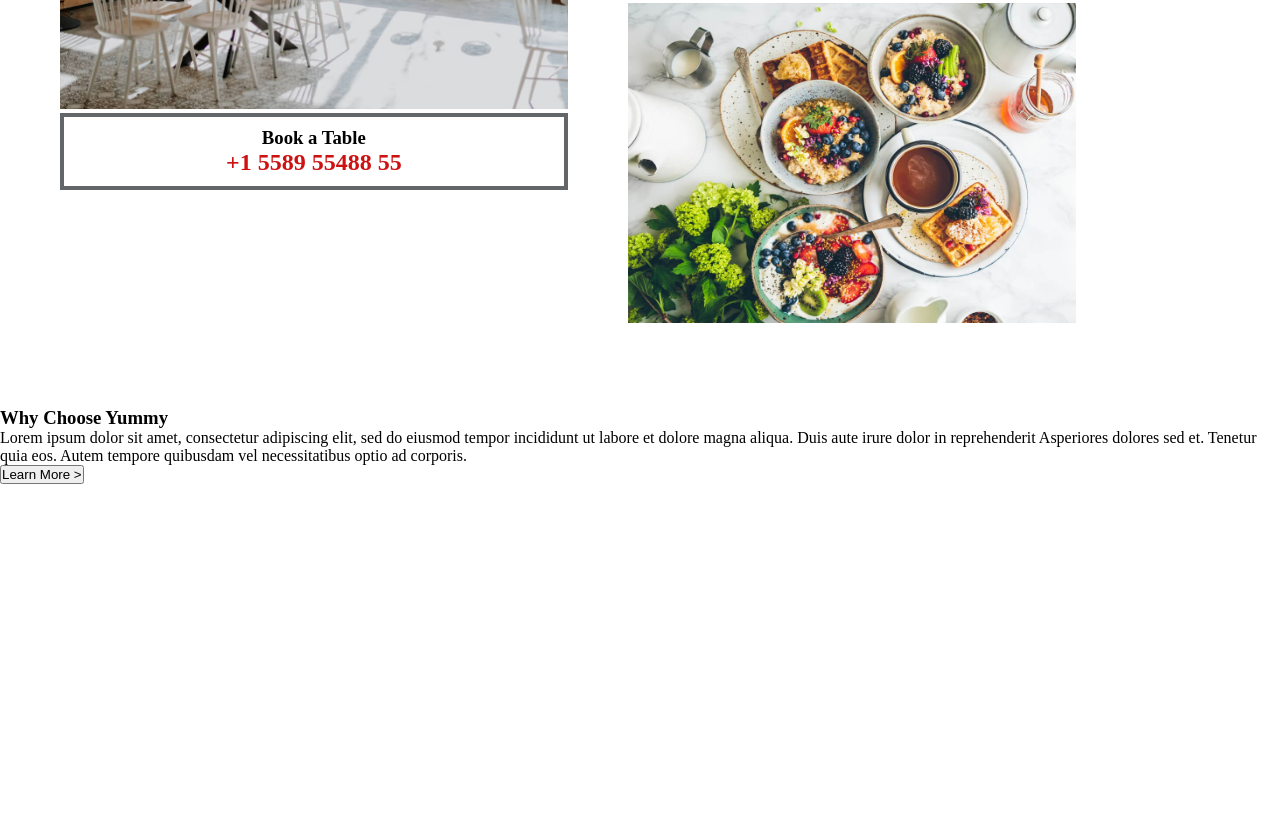
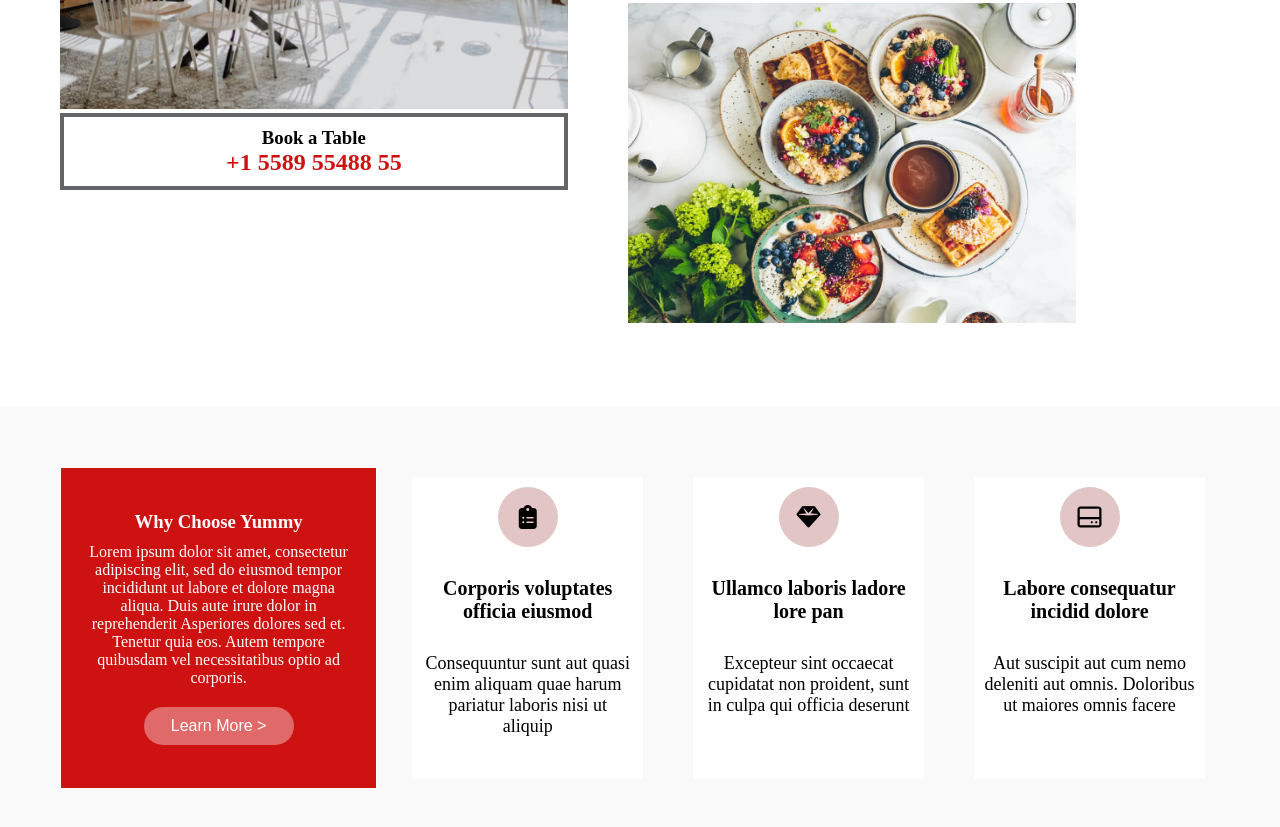
Before and after one commit to Achraf-Errabbaa/JavaScript_DOM_Final_Project_Achraf-Errabbaa, a website: page index.html in a window 1280 px wide. Shown: the part 1743-2570 px from the top of the page. Before the commit the page ends 2227 px from the top, so only its background shows below. Drawn offline with Linux system fonts and the light colour scheme.

Commit message:
why section done

```diff
--- a/index.html
+++ b/index.html
@@ -89,15 +89,34 @@
 </div>
 </section>
 
-<section>
-    <div>
+<section class="why-section">
+    <div class="container">
         <div class="why-yummy">
             <h3>Why Choose Yummy</h3>
             <p>Lorem ipsum dolor sit amet, consectetur adipiscing elit, sed do eiusmod tempor incididunt ut labore et dolore magna aliqua. Duis aute irure dolor in reprehenderit Asperiores dolores sed et. Tenetur quia eos. Autem tempore quibusdam vel necessitatibus optio ad corporis.</p>
             <button>Learn More ></button>
         </div>
+        <div class="infos">
+            <div class="info">
+                <i class="fa-solid fa-clipboard-list"></i>
+                <h4>Corporis voluptates officia eiusmod</h4>
+                <p>Consequuntur sunt aut quasi enim aliquam quae harum pariatur laboris nisi ut aliquip</p>
+            </div>
+
+            <div class="info">
+                <i class="fa-solid fa-gem"></i>
+                <h4>Ullamco laboris ladore lore pan</h4>
+                <p>Excepteur sint occaecat cupidatat non proident, sunt in culpa qui officia deserunt</p>
+            </div>
+            <div class="info">
+                <i class="fa-regular fa-hard-drive"></i>
+                <h4>Labore consequatur incidid dolore</h4>
+                <p>Aut suscipit aut cum nemo deleniti aut omnis. Doloribus ut maiores omnis facere</p>
+            </div>
+        </div>
     </div>
 </section>
+
 
 
     <script src="./public/js/app.js"></script>
--- a/public/css/why-yummy.css
+++ b/public/css/why-yummy.css
@@ -0,0 +1,93 @@
+
+.why-section {
+    padding: 50px;
+    display: flex;
+    justify-content: center;
+    flex-wrap: wrap;
+    background-color: #f9f9f9;
+}
+.container {
+    display: flex;
+    justify-content: space-between;
+    width: 100%;
+    max-width: 1200px;
+}
+
+.why-yummy {
+    display: flex;
+    flex-direction: column;
+    align-items: center;
+    justify-content: center;
+    border: 1px solid;
+    padding: 20px;
+    margin: 10px;
+    background-color: #ce1212;
+    color: white;
+    height: 35vh;
+    width: 50vw;
+}
+
+.why-yummy h3 {
+    margin-bottom: 10px;
+}
+
+.why-yummy p {
+    text-align: center;
+    margin-bottom: 20px;
+}
+
+.why-yummy button {
+    color: white;
+    border: none;
+    border-radius: 20px;
+    padding: 10px;
+    width: 150px;
+    font-size: medium;
+    background-color: #e06a6a;
+    cursor: pointer;
+}
+
+.infos {
+    display: flex;
+    flex-wrap: wrap;
+    justify-content: space-around;
+}
+
+.info {
+    display: flex;
+    flex-direction: column;
+    align-items: center;
+    width: 25%;
+    margin: 20px;
+    padding: 10px;
+    text-align: center;
+    font-size: 20px;
+    gap: 20px;
+    background-color: white;
+}
+
+.info i {
+    border: 1px solid black;
+    border-radius: 50%;
+    padding: 20px;
+    font-size: x-large;
+    width: 20px;
+    height: 20px;
+    display: flex;
+    align-items: center;
+    justify-content: center;
+    margin-bottom: 10px;
+    background-color: #e2c5c5;
+    border: none;
+}
+.info i:hover{
+    background: #ce1212;
+}
+
+.info h4 {
+    margin-bottom: 10px;
+}
+
+.info p {
+    font-size: 0.9em;
+}
```
